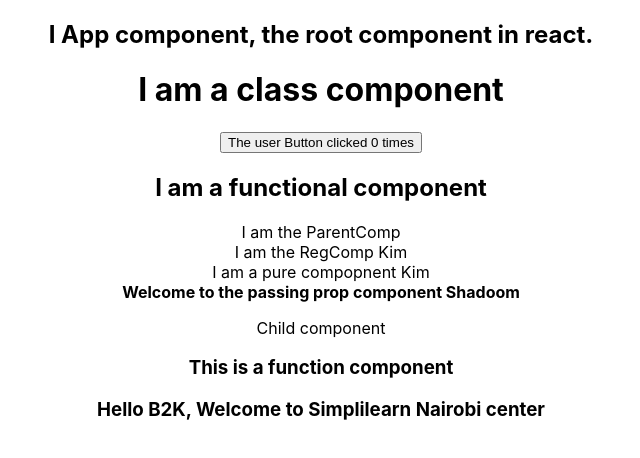
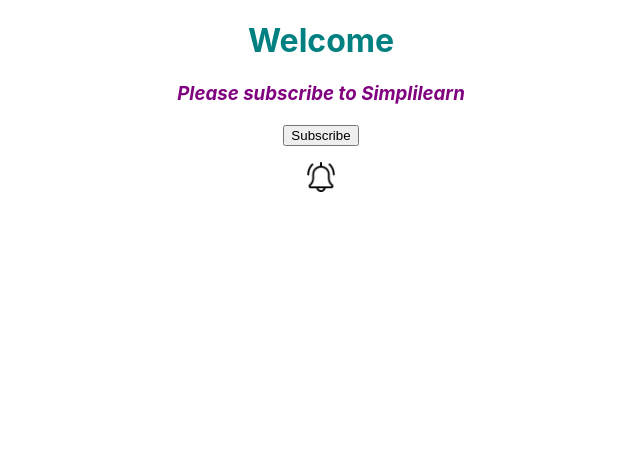
Before and after one commit to briankibiku/webs-experiment, a React (Create React App) app: page / in a window 1280 px wide. Shown: the top 458 px of the page, without its empty margins (319-959 px from the left). Built offline with nearby package versions, Linux system fonts and the light colour scheme.

Commit message:
storing state using setState in a class component

```diff
--- a/src/App.js
+++ b/src/App.js
@@ -1,22 +1,42 @@
 import './App.css';
-import ClassComp from './components/ClassComp';
-import ClassProps from './components/ClassProps';
-import FunctionalComp from './components/FunctionalComp';
-import ParentComp from './components/ParentComp';
-import FunctionProp from './components/FunctionProp';
+// import ClassComp from './components/ClassComp';
+// import ClassProps from './components/ClassProps';
+// import FunctionalComp from './components/FunctionalComp';
+// import ParentComp from './components/ParentComp';
+// import FunctionProp from './components/FunctionProp';
+import React from 'react';
+import NewComp from './components/NewComp';
 
-function App() {
-  return (
-    <div className="App">
-      <h2>I App component, the root component in react.</h2>
-      <ClassComp />
-      <FunctionalComp />
-      <ParentComp />
-      {/* child props used when components do not know about their children ahead of time e.g coming frm request */}
-      <ClassProps name='Shadoom'><p>Child component</p></ClassProps>
-      <FunctionProp name='B2K' place='Nairobi' />
-    </div>
-  );
+class App extends React.Component {
+  styles = {
+    color: 'teal',
+    fontStyle: 'bold'
+
+  }
+  render() {
+    return (
+      <>
+      <div className='App'>
+        <h1 style={this.styles}>Welcome</h1>
+        <NewComp />
+      </div>
+      </>
+    )
+  }
 }
 
+// function FunctionApp() {
+//   return (
+//     <div className="App">
+//       <h2>I App component, the root component in react.</h2>
+//       <ClassComp />
+//       <FunctionalComp />
+//       <ParentComp />
+//       {/* child props used when components do not know about their children ahead of time e.g coming frm request */}
+//       <ClassProps name='Shadoom'><p>Child component</p></ClassProps>
+//       <FunctionProp name='B2K' place='Nairobi' />
+//     </div>
+//   );
+// }
+
 export default App;
--- /dev/null
+++ b/src/components/NewComp.js
@@ -0,0 +1,48 @@
+import React, { Component } from 'react'
+import bellA from './bell (1).png'
+import bellB from './bell (2).png'
+
+class NewComp extends Component {
+    constructor(props) {
+      super(props)
+
+      this.state = {
+         message:' Please subscribe to Simplilearn',
+         sub: 'Subscribe',
+         imageUrl: bellA
+      }
+    }
+    styles = {
+        color: 'purple',
+        fontStyle: 'italic'
+
+    }
+
+    ButtonChange = () => {
+        this.setState({
+            message: 'Hit the bell icon to never miss an update',
+            sub: 'Subscribed',
+        })
+    }
+
+    imageChange = () => {
+        this.setState({
+            message: 'Thank you, happy learning',
+            imageUrl: bellB
+        })
+    }
+
+  render() {
+    return (
+      <div className='App'>
+        <h3 style={this.styles}>{this.state.message}</h3>
+        <button onClick={this.ButtonChange}>{this.state.sub}</button>
+        <p>
+            <img src={this.state.imageUrl} onClick={this.imageChange} style={{width: "30px", height: '30px'}}  alt='bell'/>
+        </p>
+      </div>
+    )
+  }
+}
+
+export default NewComp
```
Also changed, not shown: src/components/bell (1).png (added), src/components/bell (2).png (added).
